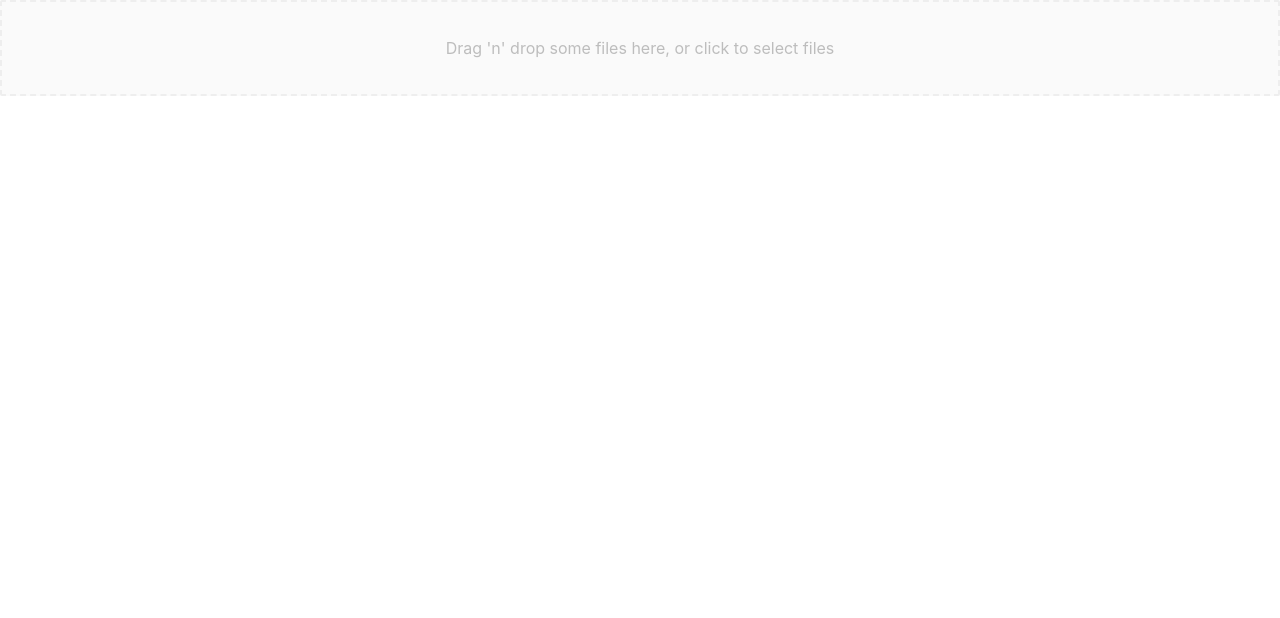
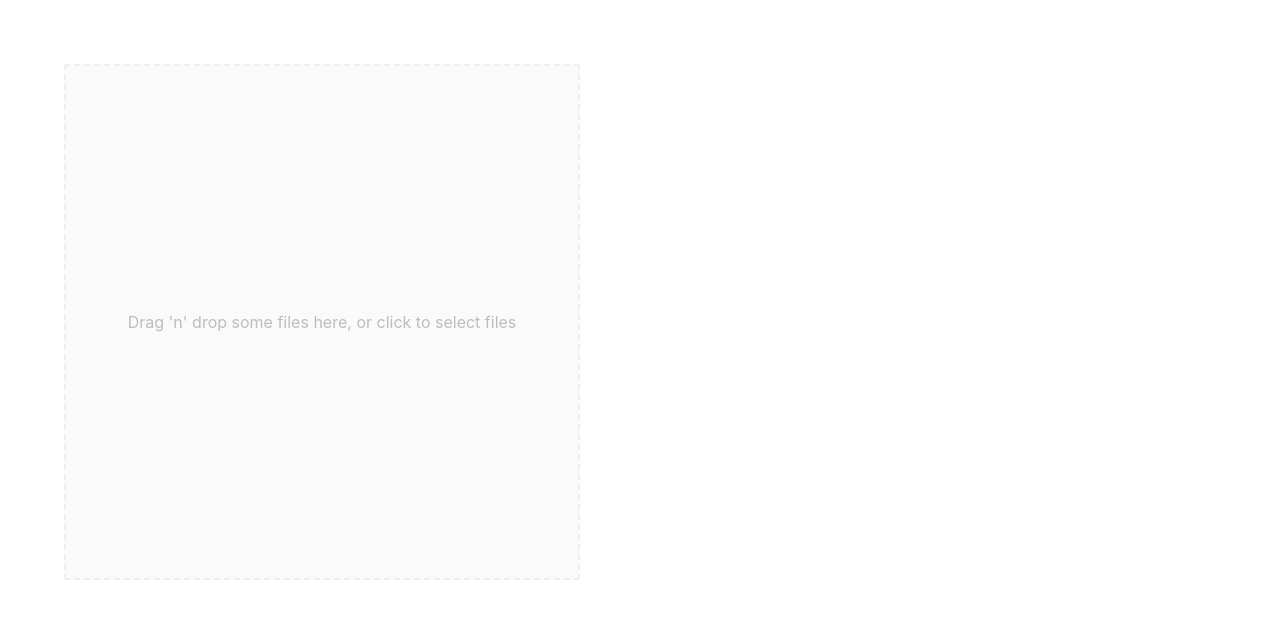
Before and after one commit to gergohrubo/food-footprint-client, a React (Create React App) app: page / in a window 1280 px wide. Shown: the top 618 px of the page. Built offline with nearby package versions, Linux system fonts and the light colour scheme.

Commit message:
Styling added

```diff
--- a/package.json
+++ b/package.json
@@ -3,6 +3,8 @@
   "version": "0.1.0",
   "private": true,
   "dependencies": {
+    "@material-ui/core": "^4.8.3",
+    "@material-ui/icons": "^4.5.1",
     "@testing-library/jest-dom": "^4.2.4",
     "@testing-library/react": "^9.3.2",
     "@testing-library/user-event": "^7.1.2",
--- a/src/components/ImageUploader.js
+++ b/src/components/ImageUploader.js
@@ -1,12 +1,13 @@
 import React, { useEffect, useState } from 'react';
 import { useDropzone } from 'react-dropzone';
+import { makeStyles } from '@material-ui/core/styles';
 
-const baseStyle = {
-  flex: 1,
-  display: 'flex',
-  flexDirection: 'column',
-  alignItems: 'center',
-  padding: '20px',
+const useStyles = makeStyles(theme => ({
+  container: {
+    marginLeft: '5vw',
+    marginTop: '5vw',
+    width: '40vw',
+    height: '40vw',
     borderWidth: 2,
     borderRadius: 2,
     borderColor: '#eeeeee',
@@ -14,28 +15,27 @@
     backgroundColor: '#fafafa',
     color: '#bdbdbd',
     outline: 'none',
-  transition: 'border .24s ease-in-out'
-};
-
-const thumb = {
-  display: 'inline-flex',
-  borderRadius: 2,
-  border: '1px solid #eaeaea',
-  marginBottom: 8,
-  marginRight: 8,
-  padding: 4,
-  boxSizing: 'border-box'
+    transition: 'border .24s ease-in-out',
+    alignItems: 'center',
+    display: 'table'
+  },
+  content: {
+    display: 'table-cell',
+    verticalAlign: 'middle'
+  },
+  img: {
+    objectFit: 'contain',
+    width: '100%',
+    height: '100%',
+    minWidth: '100%',
+    minHeight: '100%'
   }
-
-const img = {
-  display: 'block',
-  width: 'auto',
-  height: '100%'
-}
+}))
 
 export default function ImageUploader() {
   const [files, setFiles] = useState([]);
-  const { getRootProps, getInputProps, open } = useDropzone({
+  const classes = useStyles();
+  const { getRootProps, getInputProps } = useDropzone({
     accept: 'image/jpeg, image/png',
     onDrop: acceptedFiles => {
       setFiles(acceptedFiles.map(file => Object.assign(file, {
@@ -45,10 +45,10 @@
   });
 
   const thumbs = files.map(file => (
-    <div style={thumb} key={file.name}>
+    <div key={file.name}>
       <img
         src={file.preview}
-        style={img}
+        className={classes.img}
       />
     </div>
   ));
@@ -58,16 +58,14 @@
   }, [files]);
 
   return (
-    <section className="container">
-      <div {...getRootProps()} style={baseStyle}>
+    <div {...getRootProps()} className={classes.container}>
       <input {...getInputProps()} />
       {files.length === 0 ?
-          <p>Drag 'n' drop some files here, or click to select files</p>
+        <p className={classes.content}>Drag 'n' drop some files here, or click to select files</p>
         :
-          <aside>
+        <aside className={classes.content}>
           {thumbs}
         </aside>}
     </div>
-    </section>
   );
 }
```
Also changed, not shown: 1 other file (tests, documents, lock files or other folders). Lines whose indentation alone changed are shown as unchanged.
